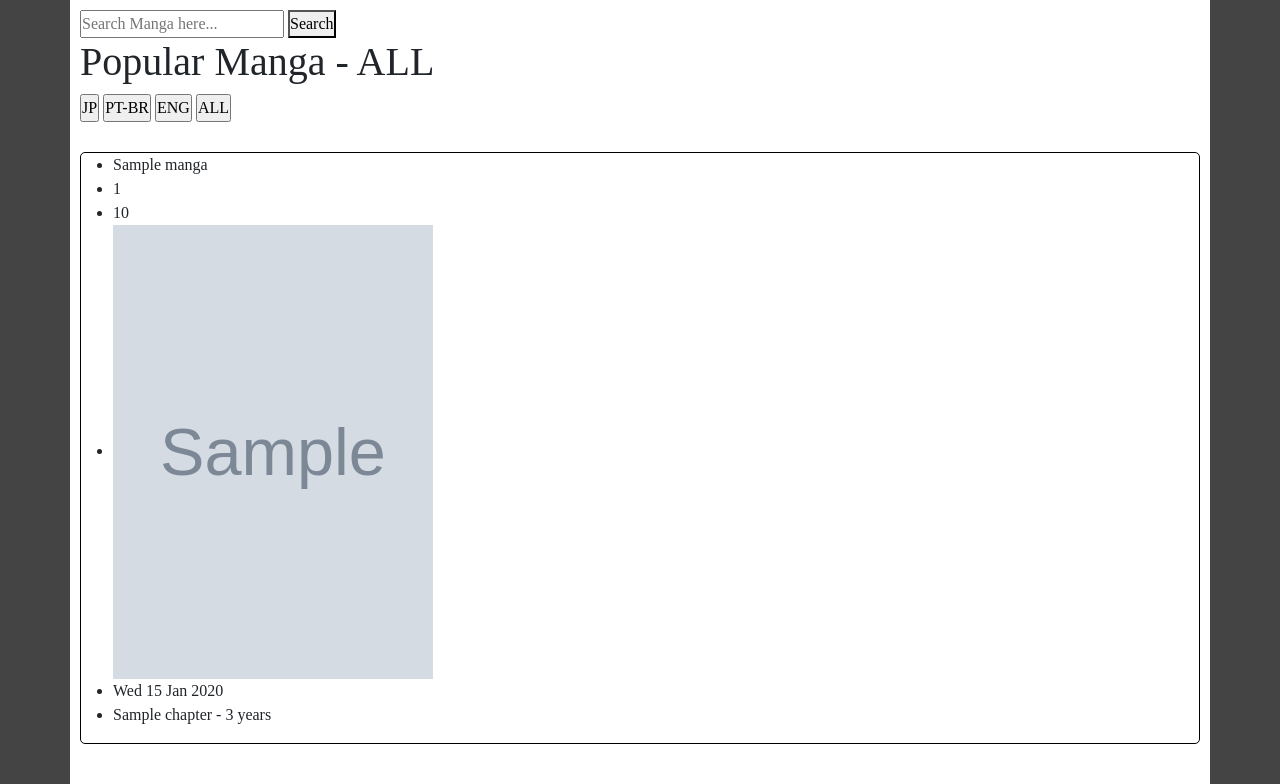
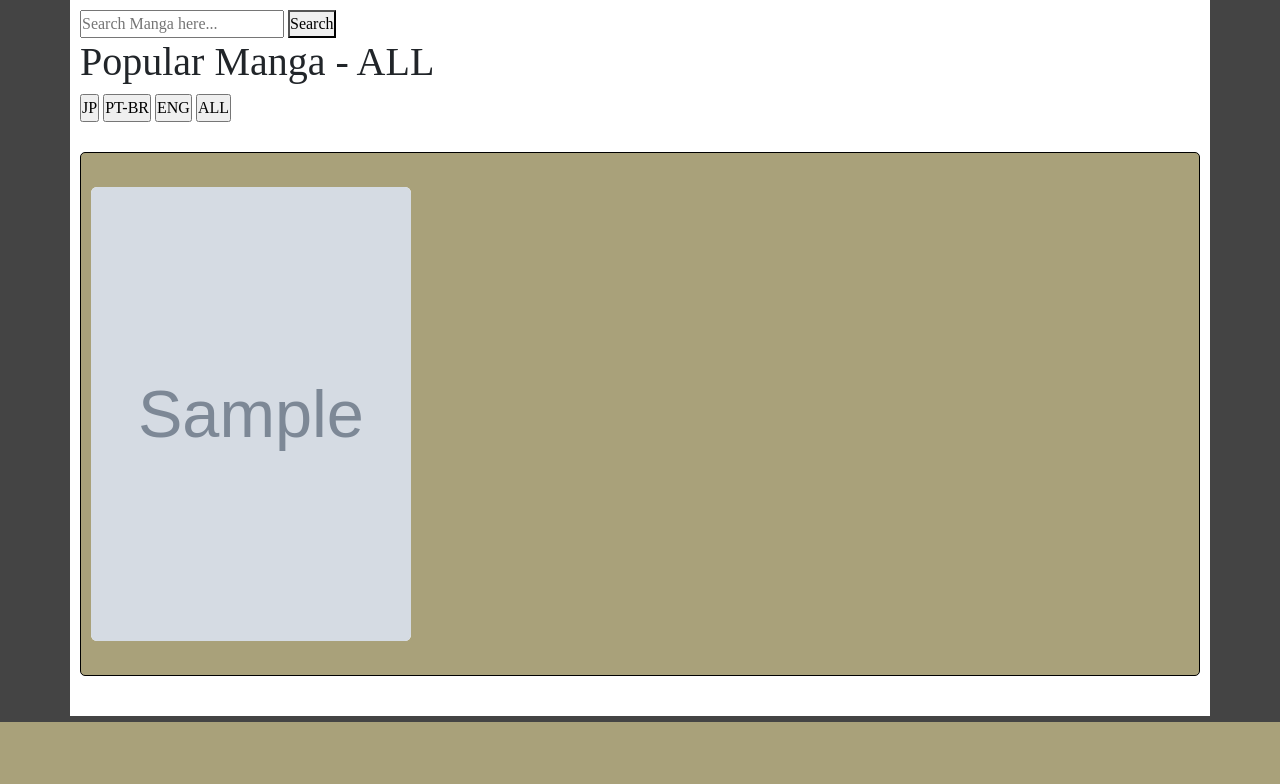
Before and after one commit to Renildo15/MangaCats, a Django app: page / in a window 1280 px wide. Shown: the part 78-862 px from the top of the page. After the commit the page ends 800 px from the top, so only its background shows below. Run offline with Django 4.2, Linux system fonts and the light colour scheme; tables that the repository leaves empty hold one stand-in row (values such as "Sample post"); grey boxes marked "Sample" are stand-in pictures; some libraries are stand-ins or nearby versions.

Commit message:
style: adicionando grid  #3

```diff
--- a/core/home_app/templates/pages/home.html
+++ b/core/home_app/templates/pages/home.html
@@ -36,31 +36,32 @@
       </div>
     </div>
   </div>
-  <div id="content" class="content">
+  <div id="content" class="content content-popular">
    {% if mangas %}
    <div class="manga-list">
-    {% for manga in mangas %}
-        <ul>
-            <li>{{manga.name_manga}}</li>
-            <li>{{manga.num_chapter}}</li>
-            <li>{{manga.views_manga}}</li>
-            <li>
-                <a href={% url 'manga:manga_view' manga.id_manga %}>
-                    <img src="{{manga.cover.url}}" width="320" height="454">
-                </a>
-            </li>
-            <li>{{manga.date_created|date:"D d M Y"}}</li>
-            {% for l in last %}
-              {% if manga.id_manga == l.manga.id_manga%}
-                <li>{{l}} - {{l.updated_at|timesince}}</li>
+    <div class="row">
+      {% for manga in mangas %}
+        <div class="col-md-4">
+          <a href={% url 'manga:manga_view' manga.id_manga %}>
+            <div class="card">
+              <img src="{{manga.cover.url}}">
+              <div class="info">
+                <h2>{{manga.name_manga}}</h2>
+                <p>Chapters:{{manga.num_chapter}}</p>
+                <p>Views:{{manga.views_manga}} </p>
+                <p>Created at:{{manga.date_created|date:"D d M Y"}}</p>
+                {% for l in last %}
+                {% if manga.id_manga == l.manga.id_manga%}
+                  <p>{{l}} - {{l.updated_at|timesince}}</p>
+                {% endif %}
+              {% endfor %}
+              </div>
+            </div>
+          </a>
+        </div>
+    {% endfor %}
+    </div>
 
-              {% endif %}
-
-
-            {% endfor %}
-        </ul>
-
-    {% endfor %}
    </div>
    {% else %}
     <h5>No register</h5>
--- a/core/static/css/user_app/styles.css
+++ b/core/static/css/user_app/styles.css
@@ -452,3 +452,61 @@ body{
     color: var(--color3);
     transition: all 0.3s ease;
 }
+
+/* mangá popular */
+.content .manga-list{
+    padding: 10px;
+}
+.content .manga-list .card{
+    width:320px;
+    height:454px;
+    position: relative;
+    overflow: hidden;
+    border: none;
+}
+
+.content .manga-list a{
+    color: var(--color2);
+    margin: 20px;
+}
+
+.content .manga-list .card img{
+    width: 100%;
+    height: 100%;
+    object-fit: cover;
+}
+
+.content .manga-list .card .info{
+    position: absolute;
+    top: 0;
+    left: 0;
+    background-color: #8c00057e;
+    padding: 10px;
+    width: 100%;
+    height: 100%;
+    display: flex;
+    flex-direction: column;
+    justify-content: center;
+    align-items: center;
+    text-align: center;
+    opacity: 0;
+    transition: opacity 0.3s ease-in-out;
+}
+
+.content .manga-list .card .info h2{
+    font-weight: bold;
+    text-shadow: 2px 2px 2px gray;
+}
+.content .manga-list .card .info p{
+    font-weight: bold;
+    text-shadow: 2px 2px 2px gray;
+}
+
+.content .manga-list .card:hover .info{
+    opacity: 1;
+    cursor: pointer;
+}
+
+.content-popular{
+    background-color: var(--color3);
+}
```
